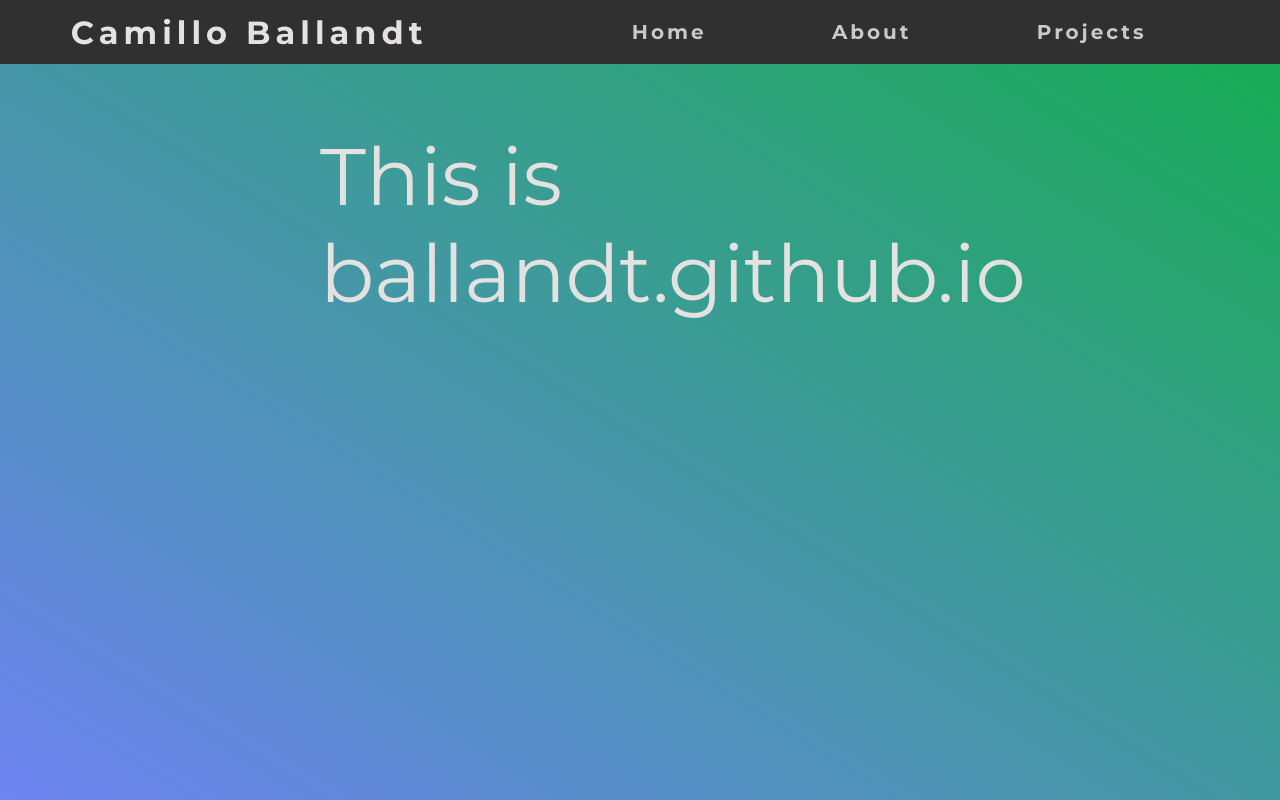
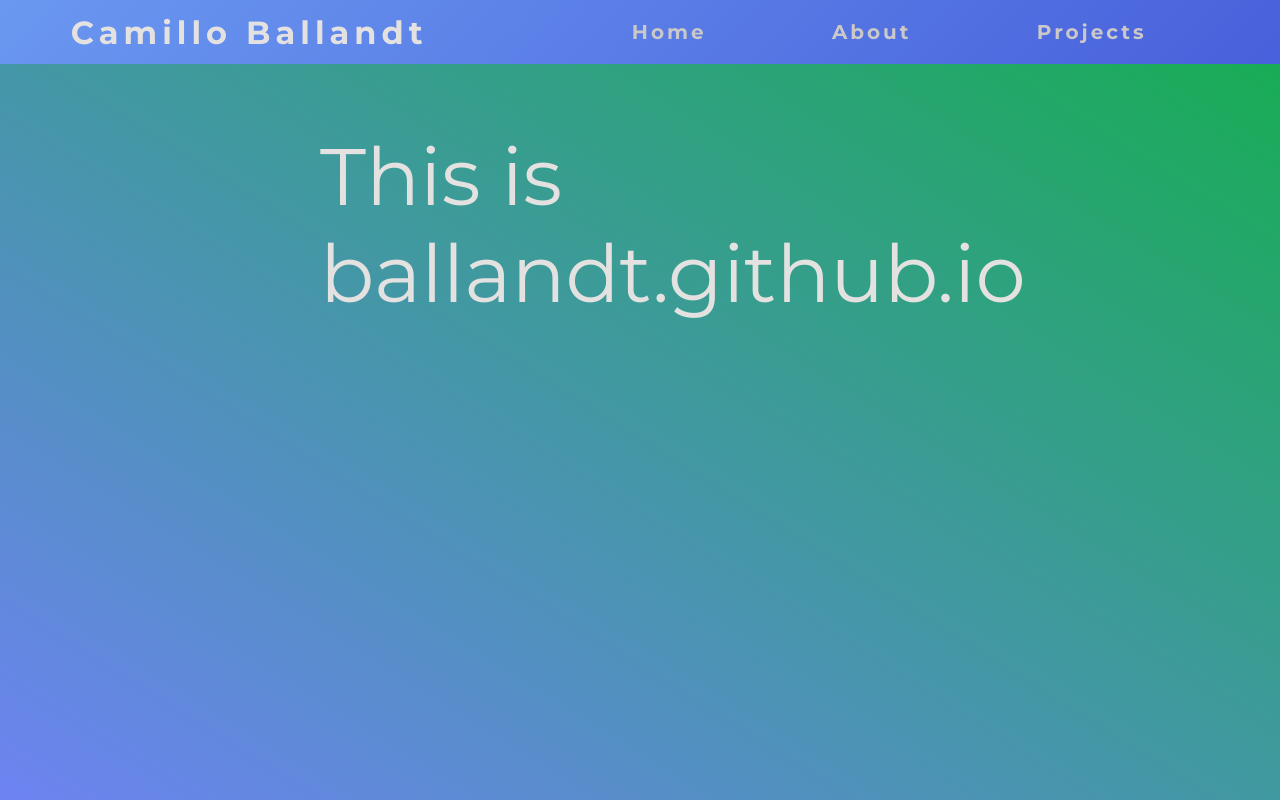
Before and after one commit to ballandt/ballandt.github.io, a plain HTML site: page index.html in a window 1280 px wide. Drawn offline with Linux system fonts and the light colour scheme.

Commit message:
change of nav color

```diff
--- a/style.css
+++ b/style.css
@@ -20,7 +20,7 @@ nav{
     justify-content: space-around;
     align-items: center;
     min-height: 8vh;
-    background-color: #303030;
+    background-image: linear-gradient(134deg, #6A98F0 0%, #4961DC 99%);
 }
 
 hr{
```
